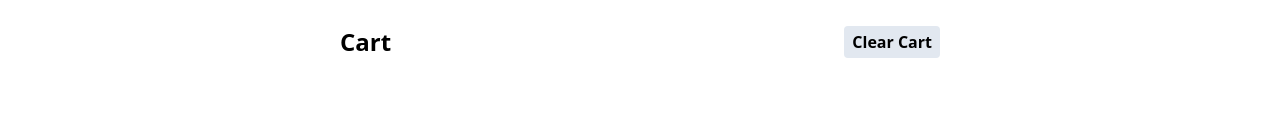
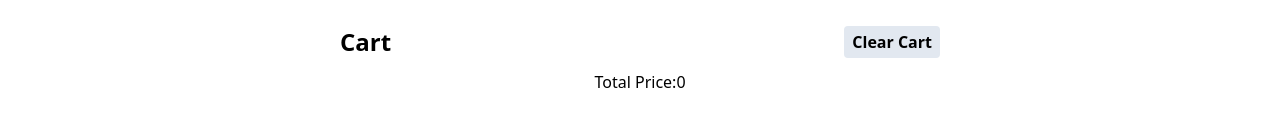
Before and after one commit to saiKamisetty/Food-Ordering-App, a React (Vite) app: page /cartpage in a window 1280 px wide. Shown: the part 166-300 px from the top of the page. Built offline with nearby package versions, Linux system fonts and the light colour scheme.

Commit message:
modified

```diff
--- a/src/components/Body.js
+++ b/src/components/Body.js
@@ -8,10 +8,8 @@ import { SWIGGY_API } from "../utils/constant";
 
 
 
-
-
 const Body=()=>{
-    const [listofRestaurants,setListOfRestaurants]=useState([0]);
+    const [listofRestaurants,setListOfRestaurants]=useState([]);
     const [searchText ,setSearchText]=useState("");
     const [filteredList,setFilteredList]=useState([]);
 
--- a/src/components/Cartpage.js
+++ b/src/components/Cartpage.js
@@ -1,17 +1,51 @@
-
 import ItemListCart from "./ItemListCart"
 import { useDispatch, useSelector } from "react-redux"
 import { clearCart } from "../utils/cartSlice"
-
-
+import { useEffect, useState } from "react"
+import Shimmer from "./Shimmer"
 
 const Cartpage=()=>{
 
+    const [totalPrice ,setTotalPrice]=useState(0)
+    const [filterData,setFilterData]=useState([])
     const cartItems = useSelector((store)=>store.items)
     const dispatch = useDispatch()
     const handleClaerCart=()=>{
          dispatch(clearCart())
         }
+
+        useEffect(()=>{
+
+            var uniqueData = Array.from(new Set(cartItems.map(item => item.card.info.id))).map(id => {
+                return cartItems.find(item => item.card.info.id === id);
+            });
+            var filterData1 = uniqueData.map((innerData)=>{
+
+
+            var totalCount= cartItems.filter((data)=>data.card.info.id === innerData.card.info.id)
+
+            return {
+                ...innerData, total:totalCount.length
+            }
+
+            } )
+            const sum = filterData1.reduce((accumulator, currentValue) => {
+                console.log(currentValue); // Check the accumulator
+                return currentValue.total * (currentValue.card.info.price/100 || currentValue.card.info.defaultPrice/100) + accumulator;
+            }, 0);
+
+            console.log("sum",sum);
+            setFilterData(filterData1)
+            setTotalPrice(sum)
+
+        },[cartItems])
+
+       // if (filterData.length===0) return <Shimmer/>
+
+
+
+
+
     return (
         <div className='my-3 p-10 text-center '>
             <div className="w-6/12 flex justify-between mx-auto">
@@ -19,7 +53,10 @@ const Cartpage=()=>{
                 <button  onClick={handleClaerCart} className="bg-slate-200 hover:bg-slate-300 text-black font-bold py-1 px-2 rounded">Clear Cart</button>
             </div>
             <div className="w-6/12 mx-auto my-3">
-                <ItemListCart  items={cartItems}/>
+                <ItemListCart  items={filterData}/>
+            </div>
+            <div>
+                <h1>Total Price:{totalPrice}</h1>
             </div>
         </div>
 
--- a/src/components/ItemListCart.js
+++ b/src/components/ItemListCart.js
@@ -9,8 +9,8 @@ const ItemListCart=({items})=>{
     const handleAddItem=(item)=>{
         dispatch(addItem(item))
     }
-    const handleRemoveItem=(item)=>{
-        dispatch(removeItem(item))
+    const handleRemoveItem=(id)=>{
+        dispatch(removeItem(id))
     }
 
 
@@ -27,7 +27,8 @@ const ItemListCart=({items})=>{
                         <img className="w-9/12 h-lg "src={IMG_LINK + item.card.info.imageId}/>
                         <div className="">
                             <button className="bg-slate-300 hover:bg-slate-700 text-white font-bold py-auto px-0 mx-2 my-5 rounded"onClick={()=>handleAddItem(item)} >➕ </button>
-                            <button className="bg-slate-300 hover:bg-slate-700 text-white font-bold py-auto px-0 mx-2 my-5 rounded" onClick={()=>handleRemoveItem(item)} >➖ </button>
+                            <div className="text-green-700"><p>Qty:{item.total}</p></div>
+                            <button className="bg-slate-300 hover:bg-slate-700 text-white font-bold py-auto px-0 mx-2 my-5 rounded" onClick={()=>handleRemoveItem(item.card.info.id)} >➖ </button>
                         </div>
                     </div>
                 </div>
--- a/src/utils/cartSlice.js
+++ b/src/utils/cartSlice.js
@@ -10,8 +10,16 @@ const cartSlice = createSlice({
         addItem:(state,action)=>{
             state.items.push(action.payload)
         },
-        removeItem:(state)=>{
-            state.items.pop();
+        removeItem:(state,action)=>{
+            for (let i = 0; i < state.items.length; i++) {
+                if (state.items[i].card.info.id===action.payload) {
+                    state.items.splice(i, 1);
+                    // Remove the duplicate item at index i
+                    break
+                }
+            }
+             console.log("items",state.items)
+           // state.items.pop();
         },
         clearCart:(state)=>{
             state.items.length=0
```
